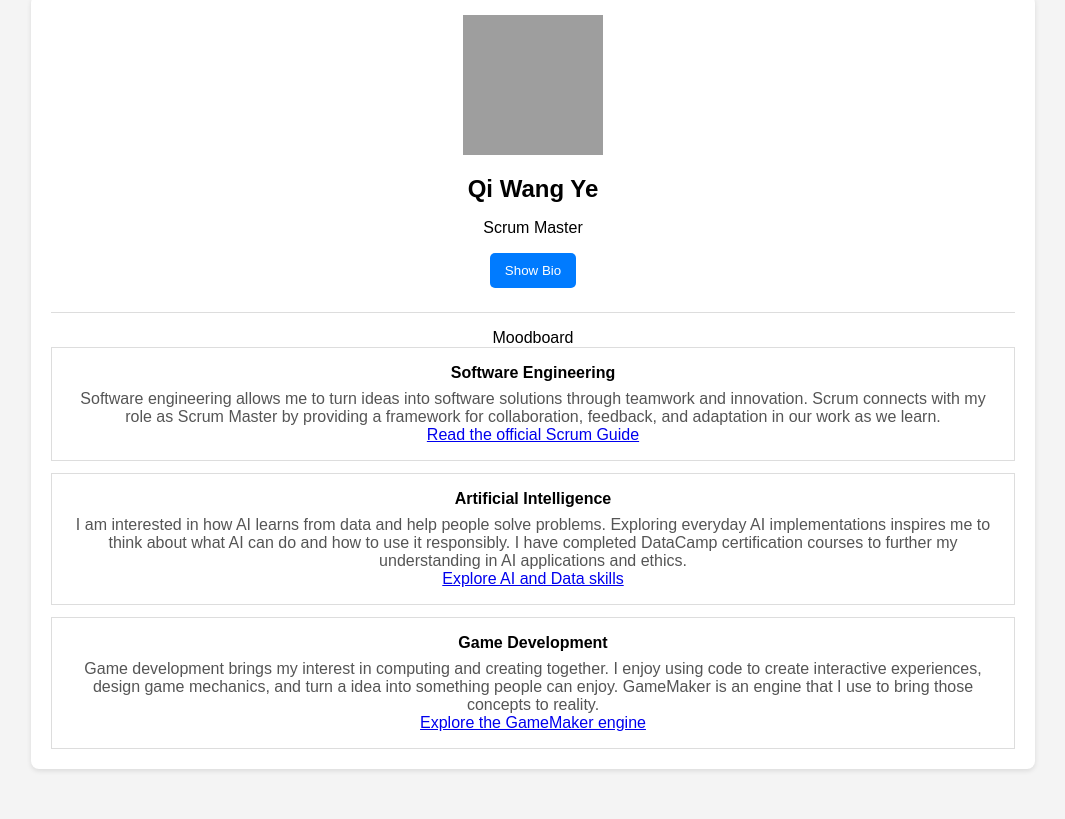
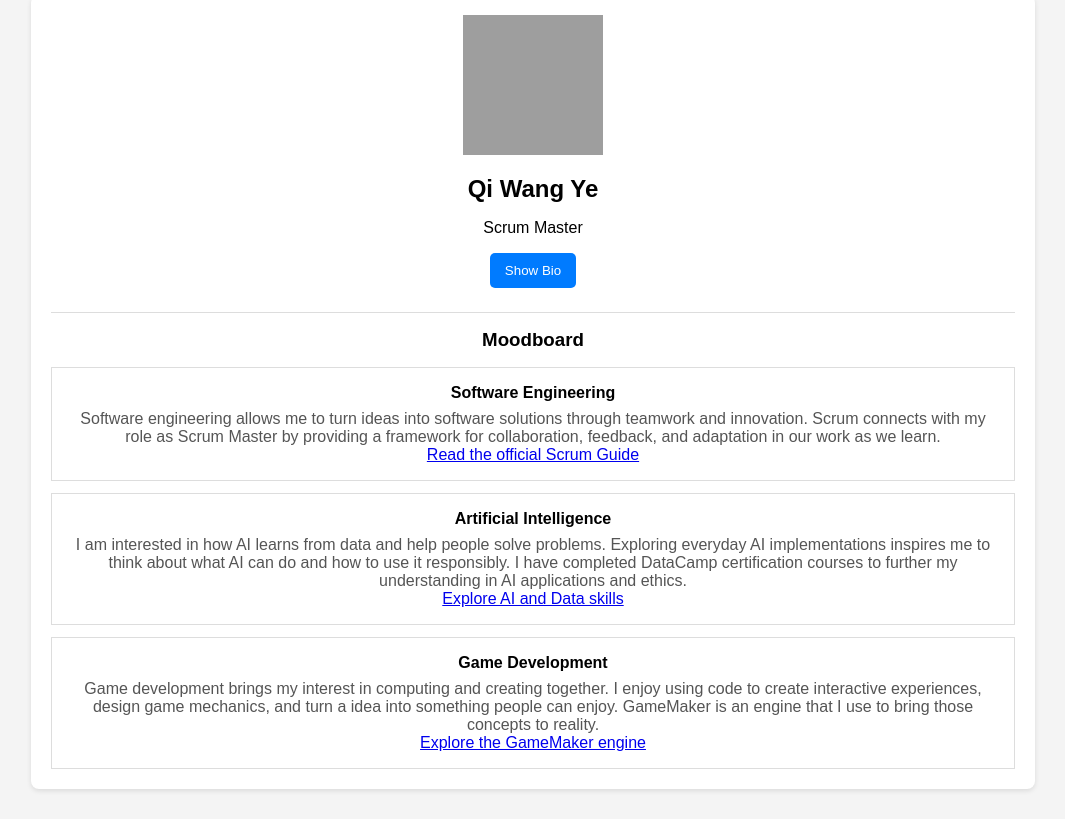
Before and after one commit to qiwara/ITSC3155_GroupWebpage, a plain HTML site: page index.html in a window 1280 px wide. Shown: the part 517-1336 px from the top of the page, without its empty margins (107-1172 px from the left). Drawn offline with Linux system fonts and the light colour scheme; grey boxes are pictures that could not be loaded.

Commit message:
Fix: Minor HTML syntax issue fix.

```diff
--- a/index.html
+++ b/index.html
@@ -57,7 +57,7 @@
             goals.
         </p>
 
-        <section class="qi-moodboard"
+        <section class="qi-moodboard">
             <h3>Moodboard</h3>
 
             <div class="qi-moodboard-sections">
```
